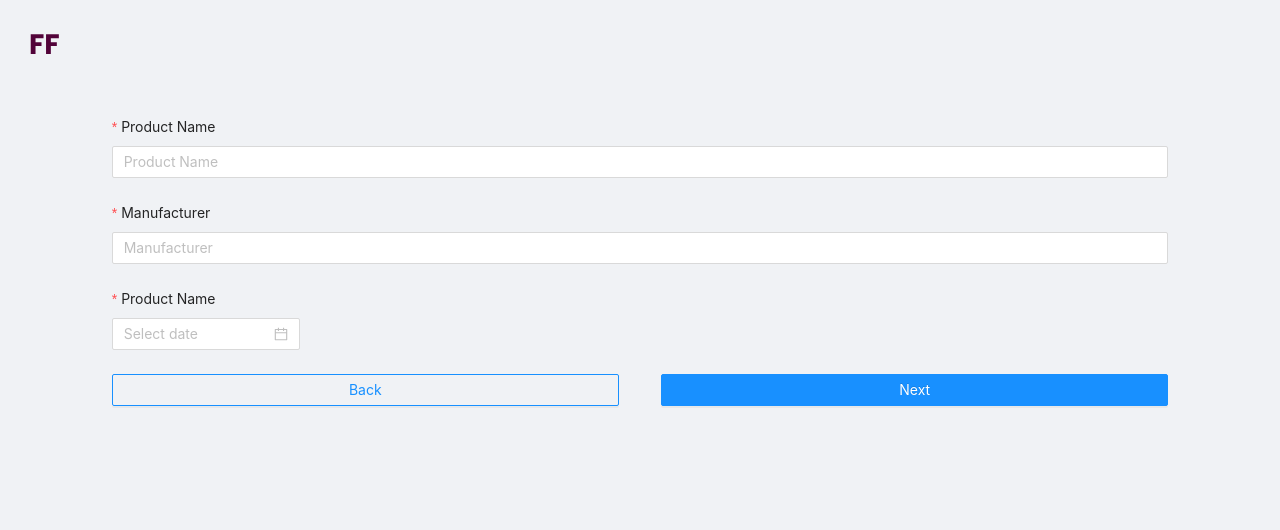
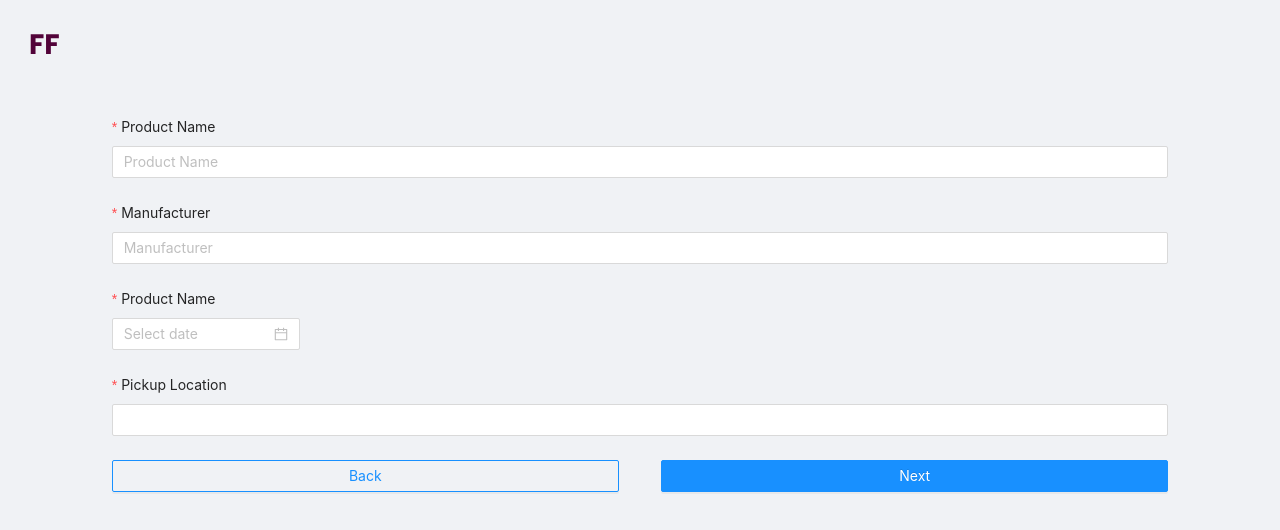
Before and after one commit to danadabb/foodfighters, a React (Create React App) app: page /donate in a window 1280 px wide. Shown: the top 530 px of the page. Built offline with nearby package versions, Linux system fonts and the light colour scheme.

Commit message:
Added pickup location

```diff
--- a/src/ManualDonatePage.tsx
+++ b/src/ManualDonatePage.tsx
@@ -1,4 +1,4 @@
-import { Button, Col, Input, Row, Form, DatePicker } from "antd";
+import { Button, Col, Input, Row, Form, DatePicker, AutoComplete } from "antd";
 
 const ManualDonatePage = () => {
   return (
@@ -14,6 +14,9 @@ const ManualDonatePage = () => {
             </Form.Item>
             <Form.Item label="Product Name" required>
               <DatePicker />
+            </Form.Item>
+            <Form.Item label="Pickup Location" required>
+              <AutoComplete options={[{ value: "123 Fake Street" }]} />
             </Form.Item>
           </Form>
         </Col>
```
